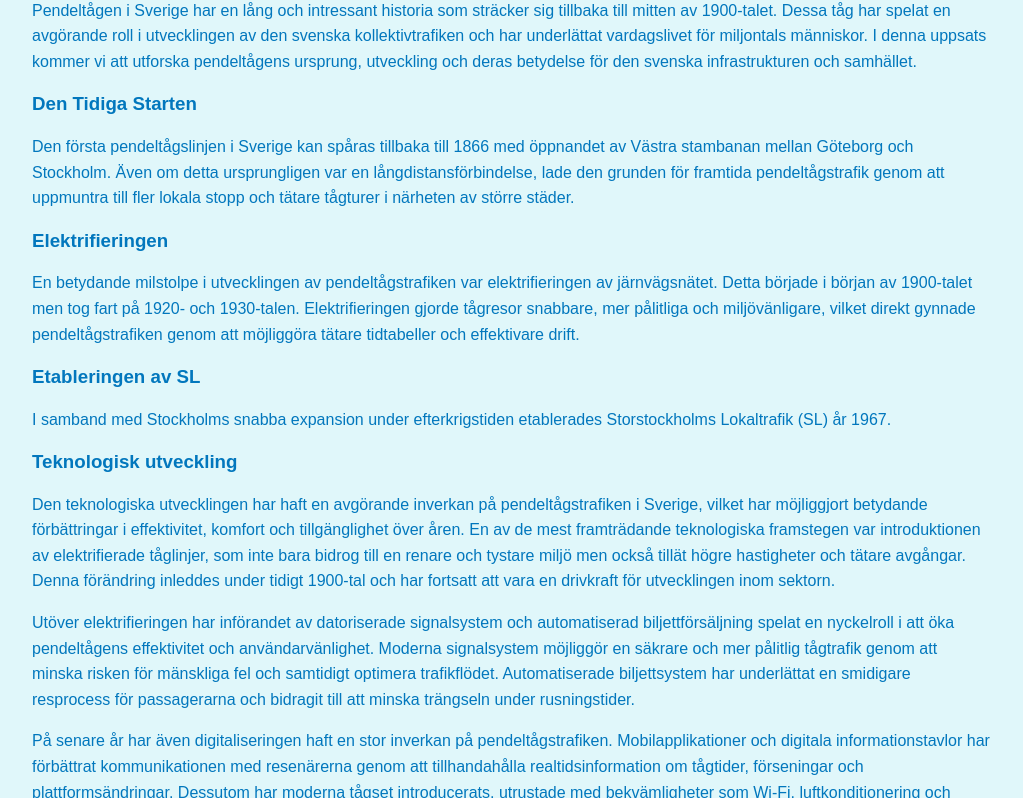
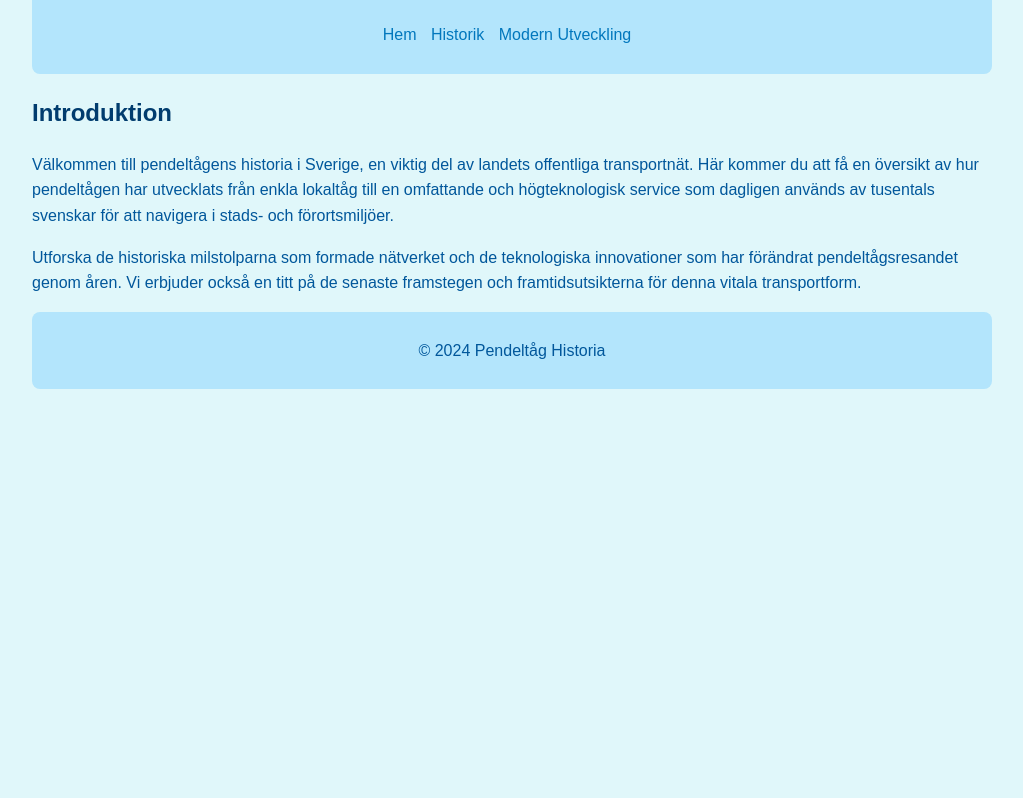
Before and after one commit to pendeltaget/taget_webpage, a plain HTML site: page index.html in a window 1280 px wide. Shown: the part 102-900 px from the top of the page, without its empty margins (128-1151 px from the left). After the commit the page ends 800 px from the top, so only its background shows below. Drawn offline with Linux system fonts and the light colour scheme.

Commit message:
Add files via upload

```diff
--- a/index.html
+++ b/index.html
@@ -2,70 +2,30 @@
 <html lang="sv">
 <head>
     <meta charset="UTF-8">
-    <meta name="viewport" content="width=device-width, initial-scale=1.0">
-    <title>Pendeltågets historia i Sverige</title>
-    <style>
-        body {
-            font-family: Arial, sans-serif;
-            background-color: #e0f7fa;
-            color: #0277bd; /* Mörkblå text */
-            padding: 20px;
-            max-width: 960px;
-            margin: 0 auto;
-        }
-        h1, h2 {
-            color: #01579b;
-        }
-        p {
-            line-height: 1.6;
-        .milestone {
-            background-color: #b3e5fc;
-            padding: 10px;
-            margin: 10px 0;
-            border-radius: 5px;
-        }
-    </style>
-<script async src="https://pagead2.googlesyndication.com/pagead/js/adsbygoogle.js?client=ca-pub-1314260759932093"
-     crossorigin="anonymous"></script>
+    <title>Pendeltågets Historia</title>
+    <link rel="stylesheet" href="styles.css">
+    <script async src="https://pagead2.googlesyndication.com/pagead/js/adsbygoogle.js?client=ca-pub-1314260759932093" crossorigin="anonymous"></script>
 </head>
 <body>
+    <header>
+        <h1>Välkommen till Pendeltågets Historia</h1>
+        <nav>
+            <ul>
+                <li><a href="index.html">Hem</a></li>
+                <li><a href="history.html">Historik</a></li>
+                <li><a href="modern.html">Modern Utveckling</a></li>
+            </ul>
+        </nav>
+    </header>
 
-<h1>Pendeltågets historia i Sverige</h1>
+    <section>
+        <h2>Introduktion</h2>
+        <p>Välkommen till pendeltågens historia i Sverige, en viktig del av landets offentliga transportnät. Här kommer du att få en översikt av hur pendeltågen har utvecklats från enkla lokaltåg till en omfattande och högteknologisk service som dagligen används av tusentals svenskar för att navigera i stads- och förortsmiljöer.</p>
+        <p>Utforska de historiska milstolparna som formade nätverket och de teknologiska innovationer som har förändrat pendeltågsresandet genom åren. Vi erbjuder också en titt på de senaste framstegen och framtidsutsikterna för denna vitala transportform.</p>
+    </section>
 
-<p>
-    Pendeltågen i Sverige har en lång och intressant historia som sträcker sig tillbaka till mitten av 1900-talet. Dessa tåg har spelat en avgörande roll i utvecklingen av den svenska kollektivtrafiken och har underlättat vardagslivet för miljontals människor. I denna uppsats kommer vi att utforska pendeltågens ursprung, utveckling och deras betydelse för den svenska infrastrukturen och samhället.
-</p>
-
-<div class="milestone">
-    <h3>Den Tidiga Starten</h3>
-    <p>Den första pendeltågslinjen i Sverige kan spåras tillbaka till 1866 med öppnandet av Västra stambanan mellan Göteborg och Stockholm. Även om detta ursprungligen var en långdistansförbindelse, lade den grunden för framtida pendeltågstrafik genom att uppmuntra till fler lokala stopp och tätare tågturer i närheten av större städer.</p>
-</div>
-
-<div class="milestone">
-    <h3>Elektrifieringen</h3>
-    <p>En betydande milstolpe i utvecklingen av pendeltågstrafiken var elektrifieringen av järnvägsnätet. Detta började i början av 1900-talet men tog fart på 1920- och 1930-talen. Elektrifieringen gjorde tågresor snabbare, mer pålitliga och miljövänligare, vilket direkt gynnade pendeltågstrafiken genom att möjliggöra tätare tidtabeller och effektivare drift.</p>
-</div>
-
-<div class="milestone">
-    <h3>Etableringen av SL</h3>
-    <p>I samband med Stockholms snabba expansion under efterkrigstiden etablerades Storstockholms Lokaltrafik (SL) år 1967.</p>
-</div>
-
-<div class="milestone">
-    <h3>Teknologisk utveckling</h3>
-    <p>
-        Den teknologiska utvecklingen har haft en avgörande inverkan på pendeltågstrafiken i Sverige, vilket har möjliggjort betydande förbättringar i effektivitet, komfort och tillgänglighet över åren. En av de mest framträdande teknologiska framstegen var introduktionen av elektrifierade tåglinjer, som inte bara bidrog till en renare och tystare miljö men också tillät högre hastigheter och tätare avgångar. Denna förändring inleddes under tidigt 1900-tal och har fortsatt att vara en drivkraft för utvecklingen inom sektorn.
-    </p>
-    <p>
-        Utöver elektrifieringen har införandet av datoriserade signalsystem och automatiserad biljettförsäljning spelat en nyckelroll i att öka pendeltågens effektivitet och användarvänlighet. Moderna signalsystem möjliggör en säkrare och mer pålitlig tågtrafik genom att minska risken för mänskliga fel och samtidigt optimera trafikflödet. Automatiserade biljettsystem har underlättat en smidigare resprocess för passagerarna och bidragit till att minska trängseln under rusningstider.
-    </p>
-    <p>
-        På senare år har även digitaliseringen haft en stor inverkan på pendeltågstrafiken. Mobilapplikationer och digitala informationstavlor har förbättrat kommunikationen med resenärerna genom att tillhandahålla realtidsinformation om tågtider, förseningar och plattformsändringar. Dessutom har moderna tågset introducerats, utrustade med bekvämligheter som Wi-Fi, luftkonditionering och laddningsstationer för elektroniska enheter, vilket höjer standarden för kollektivtrafikresor.
-    </p>
-    <p>
-        Sammantaget har den teknologiska utvecklingen spelat en central roll i att forma pendeltågstrafiken i Sverige. Genom ständiga innovationer och förbättringar har pendeltågen blivit snabbare, säkrare och mer tillgängliga för allmänheten, vilket bekräftar deras viktiga position i det svenska transportsystemet.
-    </p>
-</div>
-
+    <footer>
+        <p>&copy; 2024 Pendeltåg Historia</p>
+    </footer>
 </body>
 </html>
--- /dev/null
+++ b/styles.css
@@ -0,0 +1,40 @@
+/* styles.css */
+body {
+    font-family: 'Arial', sans-serif;
+    background-color: #e0f7fa;
+    color: #01579b;
+    padding: 20px;
+    max-width: 960px;
+    margin: 0 auto;
+    line-height: 1.6;
+}
+
+h1, h2 {
+    color: #013c6e;
+}
+
+p {
+    margin-bottom: 1em;
+}
+
+header, footer {
+    background-color: #b3e5fc;
+    padding: 10px;
+    text-align: center;
+    border-radius: 8px;
+}
+
+nav ul {
+    list-style-type: none;
+    padding: 0;
+}
+
+nav ul li {
+    display: inline;
+    margin-right: 10px;
+}
+
+a {
+    text-decoration: none;
+    color: #0277bd;
+}
```
Also changed, not shown: history.html (added, +32 -0 lines), modern.html (added, +32 -0 lines).
